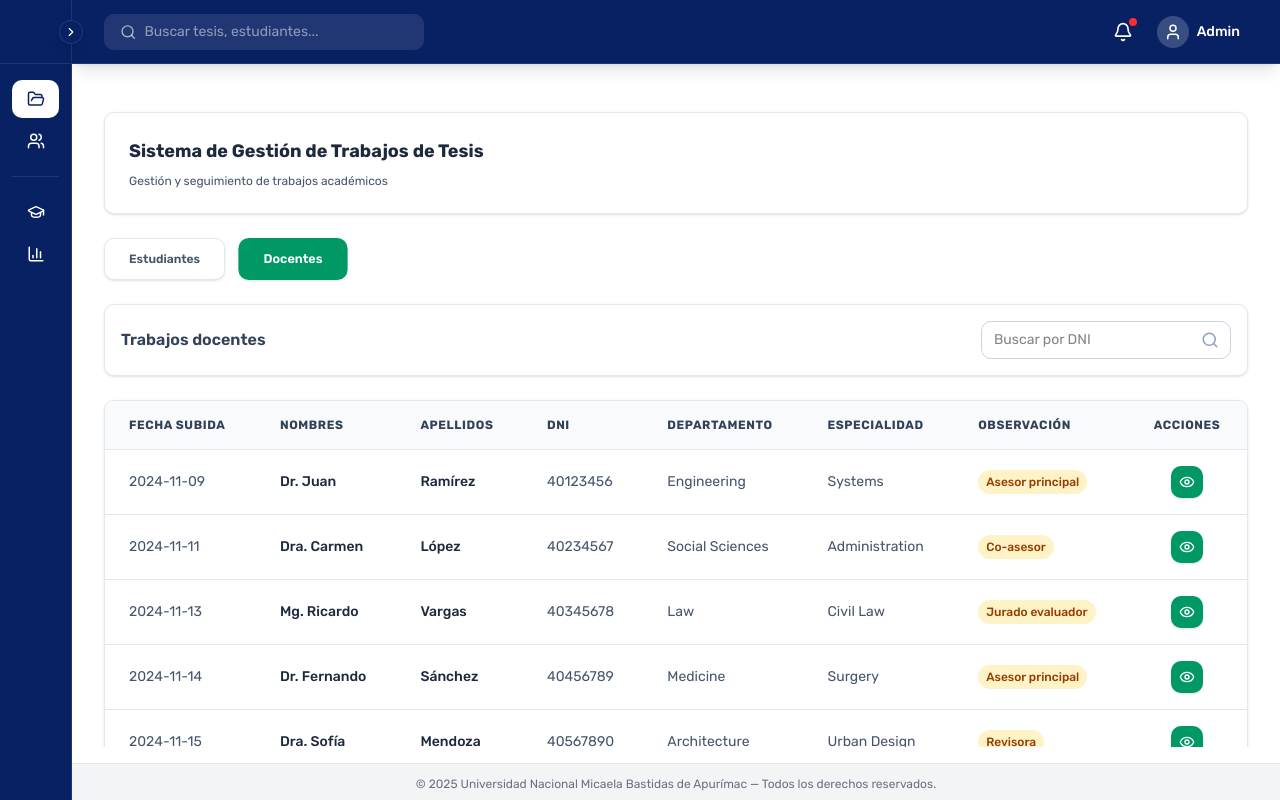
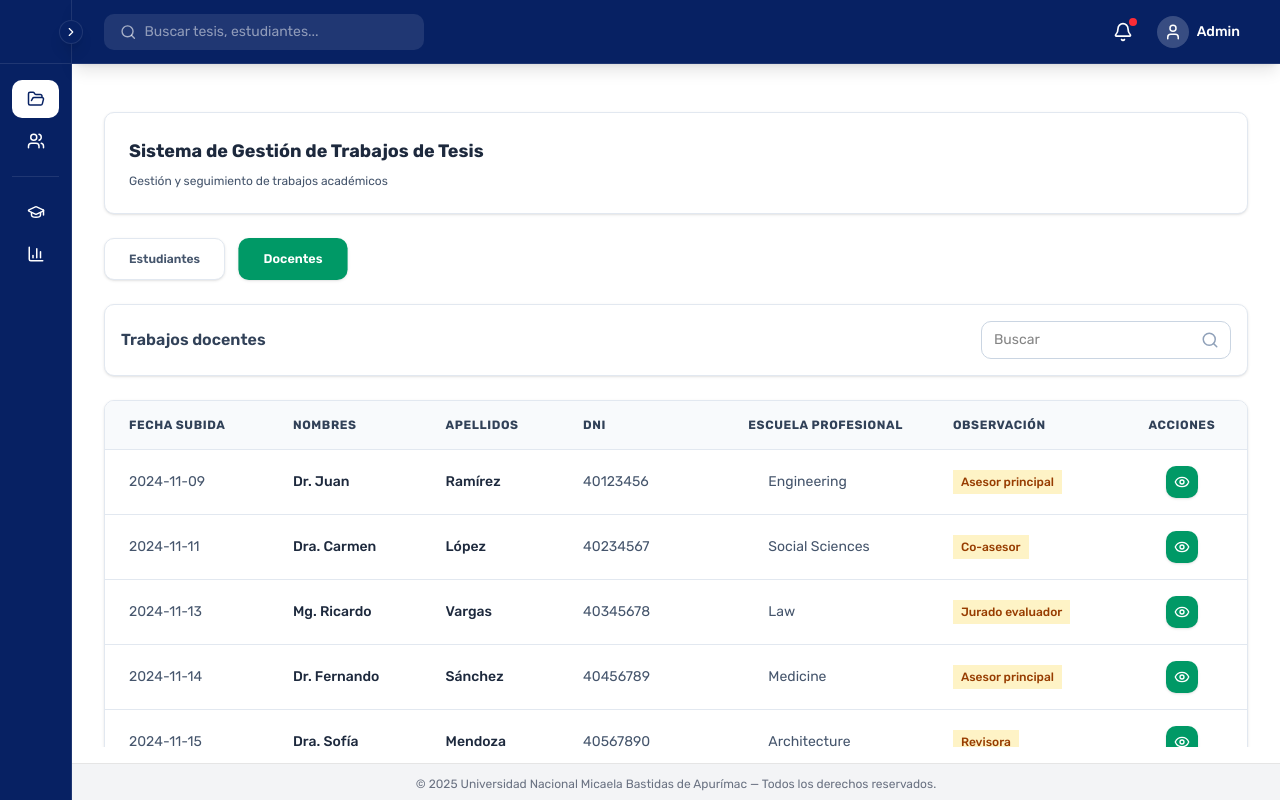
Before and after one commit to Anayely18/app-Repositorio, a React (Vite) app: page /admin in a window 1280 px wide. Both pictures are taken after a click on the button "Docentes". Built offline with nearby package versions, Linux system fonts and the light colour scheme.

Commit message:
fix: modificacion del listado

```diff
--- a/src/pages/list/ListThesisWorks.tsx
+++ b/src/pages/list/ListThesisWorks.tsx
@@ -7,7 +7,7 @@ interface Student {
     firstName: string;
     lastName: string;
     dni: string;
-    school: string;
+    career: string;
     observation: string;
 }
 
@@ -17,8 +17,7 @@ interface Teacher {
     firstName: string;
     lastName: string;
     dni: string;
-    department: string;
-    specialty: string;
+    school: string;
     observation: string;
 }
 
@@ -37,7 +36,7 @@ export default function ListThesisWorks() {
             firstName: 'María',
             lastName: 'González',
             dni: '72345678',
-            school: 'Systems Engineering',
+            career: 'Systems Engineering',
             observation: 'Documentos completos'
         },
         {
@@ -46,7 +45,7 @@ export default function ListThesisWorks() {
             firstName: 'Carlos',
             lastName: 'Rodríguez',
             dni: '71234567',
-            school: 'Business Administration',
+            career: 'Business Administration',
             observation: 'Falta certificado'
         },
         {
@@ -55,7 +54,7 @@ export default function ListThesisWorks() {
             firstName: 'Ana',
             lastName: 'Martínez',
             dni: '73456789',
-            school: 'Law',
+            career: 'Law',
             observation: 'En revisión'
         },
         {
@@ -64,7 +63,7 @@ export default function ListThesisWorks() {
             firstName: 'Luis',
             lastName: 'Pérez',
             dni: '70987654',
-            school: 'Medicine',
+            career: 'Medicine',
             observation: 'Aprobado'
         },
         {
@@ -73,7 +72,7 @@ export default function ListThesisWorks() {
             firstName: 'Patricia',
             lastName: 'Silva',
             dni: '72567890',
-            school: 'Architecture',
+            career: 'Architecture',
             observation: 'Documentos completos'
         },
         {
@@ -82,7 +81,7 @@ export default function ListThesisWorks() {
             firstName: 'Roberto',
             lastName: 'Díaz',
             dni: '71345678',
-            school: 'Civil Engineering',
+            career: 'Civil Engineering',
             observation: 'En proceso'
         },
         {
@@ -91,7 +90,7 @@ export default function ListThesisWorks() {
             firstName: 'Elena',
             lastName: 'Torres',
             dni: '73234567',
-            school: 'Psychology',
+            career: 'Psychology',
             observation: 'Aprobado'
         }
     ];
@@ -103,8 +102,7 @@ export default function ListThesisWorks() {
             firstName: 'Dr. Juan',
             lastName: 'Ramírez',
             dni: '40123456',
-            department: 'Engineering',
-            specialty: 'Systems',
+            school: 'Engineering',
             observation: 'Asesor principal'
         },
         {
@@ -113,8 +111,7 @@ export default function ListThesisWorks() {
             firstName: 'Dra. Carmen',
             lastName: 'López',
             dni: '40234567',
-            department: 'Social Sciences',
-            specialty: 'Administration',
+            school: 'Social Sciences',
             observation: 'Co-asesor'
         },
         {
@@ -123,8 +120,7 @@ export default function ListThesisWorks() {
             firstName: 'Mg. Ricardo',
             lastName: 'Vargas',
             dni: '40345678',
-            department: 'Law',
-            specialty: 'Civil Law',
+            school: 'Law',
             observation: 'Jurado evaluador'
         },
         {
@@ -133,8 +129,7 @@ export default function ListThesisWorks() {
             firstName: 'Dr. Fernando',
             lastName: 'Sánchez',
             dni: '40456789',
-            department: 'Medicine',
-            specialty: 'Surgery',
+            school: 'Medicine',
             observation: 'Asesor principal'
         },
         {
@@ -143,8 +138,7 @@ export default function ListThesisWorks() {
             firstName: 'Dra. Sofía',
             lastName: 'Mendoza',
             dni: '40567890',
-            department: 'Architecture',
-            specialty: 'Urban Design',
+            school: 'Architecture',
             observation: 'Revisora'
         },
         {
@@ -153,8 +147,7 @@ export default function ListThesisWorks() {
             firstName: 'Mg. Alberto',
             lastName: 'Castro',
             dni: '40678901',
-            department: 'Engineering',
-            specialty: 'Civil',
+            school: 'Engineering',
             observation: 'Asesor'
         }
     ];
@@ -163,6 +156,7 @@ export default function ListThesisWorks() {
 
     const filteredData = currentData.filter((item: Student | Teacher) =>
         item.dni.includes(searchTerm)
+
     );
 
     const totalPages = Math.ceil(filteredData.length / itemsPerPage);
@@ -234,7 +228,7 @@ export default function ListThesisWorks() {
                                     setCurrentPage(1);
                                 }}
                                 className="outline-none border py-2 pl-3 pr-10 text-sm rounded-lg border-slate-300 focus:border-blue-500 focus:ring-2 focus:ring-blue-200 transition-all"
-                                placeholder="Buscar por DNI"
+                                placeholder="Buscar"
                             />
                             <Search size={18} className="absolute top-2.5 right-3 text-slate-400" />
                         </div>
@@ -257,12 +251,12 @@ export default function ListThesisWorks() {
                                     <th className="px-6 py-4 text-left text-xs font-bold text-slate-700 uppercase tracking-wider">
                                         DNI
                                     </th>
-                                    <th className="px-6 py-4 text-left text-xs font-bold text-slate-700 uppercase tracking-wider">
-                                        {activeTab === 'students' ? 'Escuela Profesional' : 'Departamento'}
+                                    <th className="px-6 py-4  text-left text-xs font-bold text-slate-700 uppercase tracking-wider">
+                                        {activeTab === 'students' && 'Carrera Profesional' }
                                     </th>
                                     {activeTab === 'teachers' && (
-                                        <th className="px-6 py-4 text-left text-xs font-bold text-slate-700 uppercase tracking-wider">
-                                            Especialidad
+                                        <th className="px-1 py-4 text-left text-xs font-bold text-slate-700 uppercase tracking-wider">
+                                            Escuela profesional
                                         </th>
                                     )}
                                     <th className="px-6 py-4 text-left text-xs font-bold text-slate-700 uppercase tracking-wider">
@@ -292,17 +286,15 @@ export default function ListThesisWorks() {
                                             {item.dni}
                                         </td>
                                         <td className="px-6 py-4 text-sm text-slate-600">
-                                            {activeTab === 'students'
-                                                ? (item as Student).school
-                                                : (item as Teacher).department}
+                                                {(item as Student).career}
                                         </td>
                                         {activeTab === 'teachers' && (
                                             <td className="px-6 py-4 text-sm text-slate-600">
-                                                {(item as Teacher).specialty}
+                                                {(item as Teacher).school}
                                             </td>
                                         )}
                                         <td className="px-6 py-4 text-sm text-slate-600">
-                                            <span className={`inline-flex px-2 py-1 rounded-full text-xs font-medium ${getObservationStyle(item.observation)}`}>
+                                            <span className={`inline-flex px-2 py-1  text-xs font-medium ${getObservationStyle(item.observation)}`}>
                                                 {item.observation}
                                             </span>
                                         </td>
```
